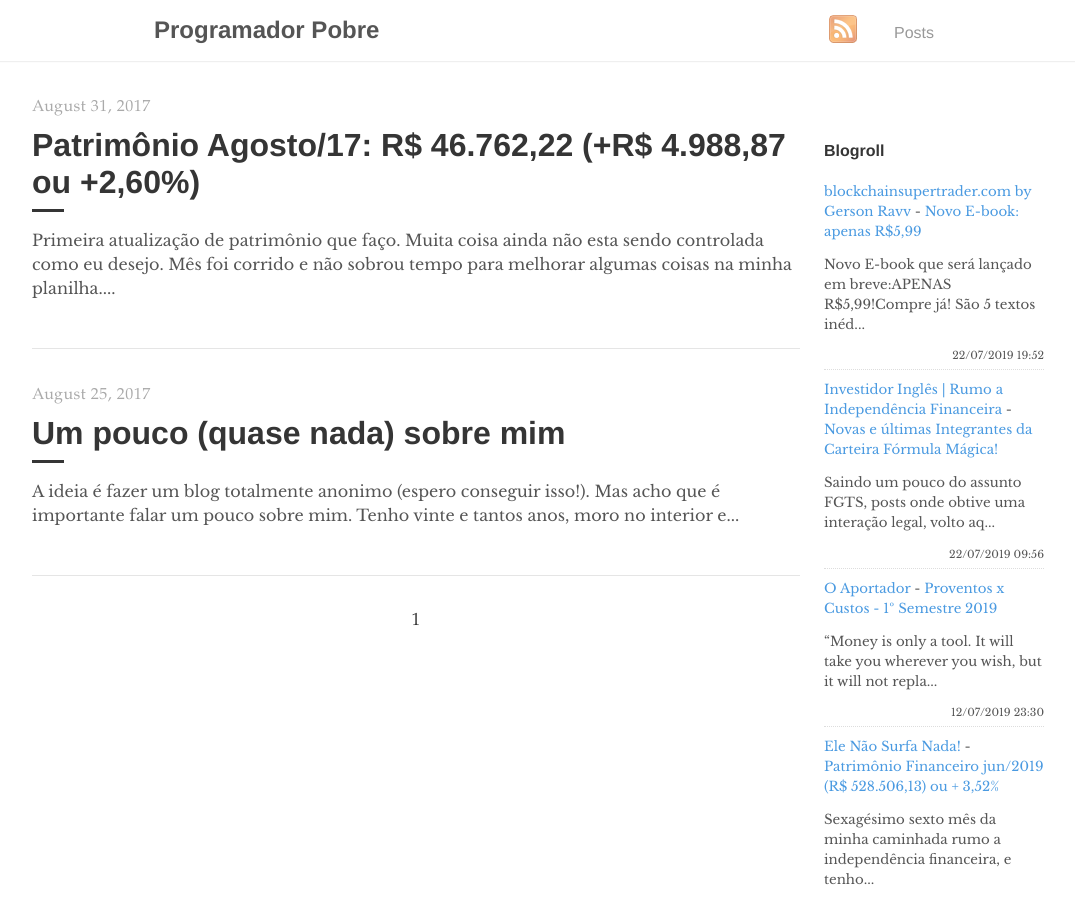
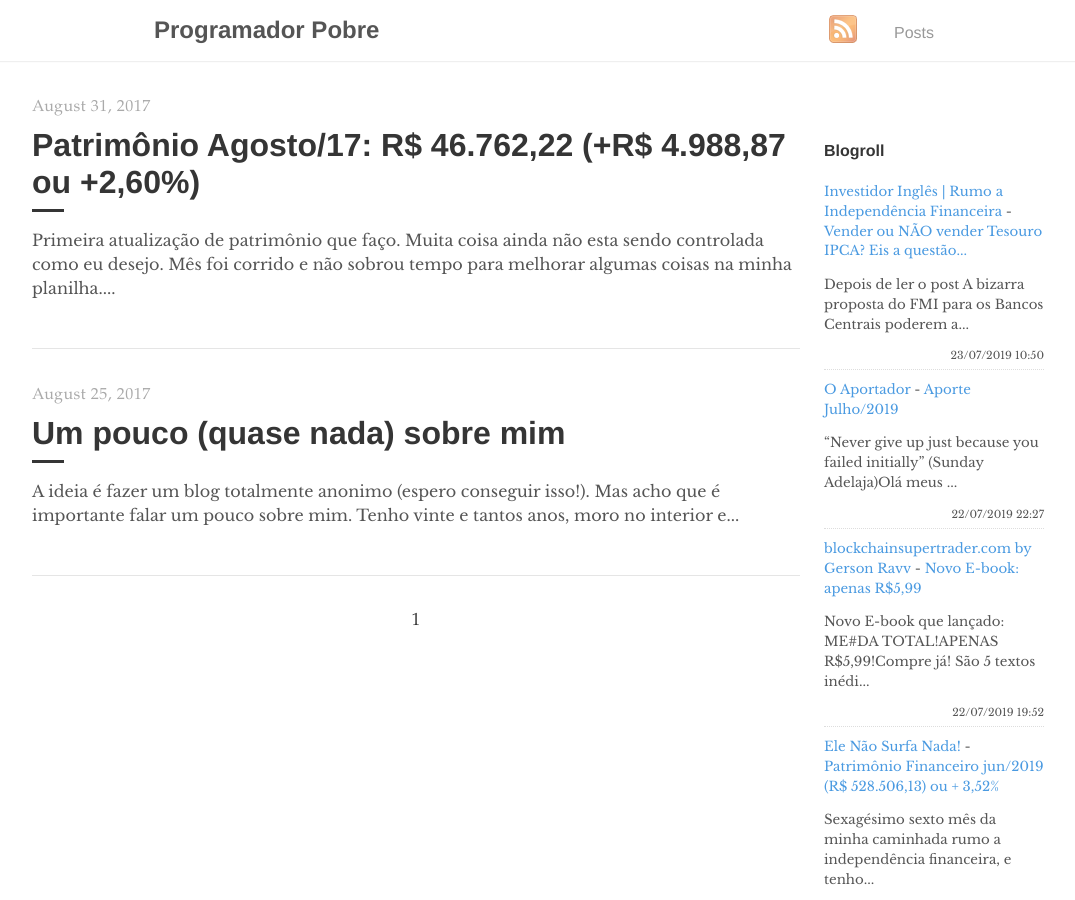
Before and after one commit to programadorpobre/programadorpobre.github.io, a Jekyll site: the page built from index.html, in a window 1280 px wide and 900 px high. Shown: the whole window, without its empty margins (96-1171 px from the left). Built offline with Jekyll 4.4.1, drawn with Linux system fonts in a browser that asks for light colours; the list of posts is cut into pages by our own code; comment, search, counter and statistics services are not loaded.

Commit message:
[ci skip] travis #717

```diff
--- a/_includes/feed-entries.html
+++ b/_includes/feed-entries.html
@@ -1,17 +1,17 @@
+<div class="feed-entry">
+    <a class="feed-entry-site-name" href="https://www.investidoringles.com/">Investidor Inglês | Rumo a Independência Financeira</a> - <a class="feed-entry-title" href="https://www.investidoringles.com/2019/07/hora-vender-tesouro-ipca.html">Vender ou NÃO vender Tesouro IPCA? Eis a questão...</a>
+    <p class="feed-entry-summary">Depois de ler o post A bizarra proposta do FMI para os Bancos Centrais poderem a...</p>
+    <time datetime="2019-07-23T10:50:00.001-03:00">23/07/2019 10:50</time>
+</div>
+<div class="feed-entry">
+    <a class="feed-entry-site-name" href="https://oaportadorfinanceiro.blogspot.com/">O Aportador</a> - <a class="feed-entry-title" href="https://oaportadorfinanceiro.blogspot.com/2019/07/aporte-julho2019.html">Aporte Julho/2019</a>
+    <p class="feed-entry-summary">“Never give up just because you failed initially”&nbsp;(Sunday Adelaja)Olá meus ...</p>
+    <time datetime="2019-07-22T22:27:00.000-03:00">22/07/2019 22:27</time>
+</div>
 <div class="feed-entry">
     <a class="feed-entry-site-name" href="http://www.blockchainsupertrader.com/">blockchainsupertrader.com by Gerson Ravv</a> - <a class="feed-entry-title" href="http://www.blockchainsupertrader.com/2019/07/novo-e-book-apenas-r599.html">Novo E-book: apenas R$5,99</a>
-    <p class="feed-entry-summary">Novo E-book que será lançado em breve:APENAS R$5,99!Compre já! São 5 textos inéd...</p>
+    <p class="feed-entry-summary">Novo E-book que lançado: ME#DA TOTAL!APENAS R$5,99!Compre já! São 5 textos inédi...</p>
     <time datetime="2019-07-22T19:52:00.000-03:00">22/07/2019 19:52</time>
-</div>
-<div class="feed-entry">
-    <a class="feed-entry-site-name" href="https://www.investidoringles.com/">Investidor Inglês | Rumo a Independência Financeira</a> - <a class="feed-entry-title" href="https://www.investidoringles.com/2019/07/novas-e-ultimas-integrantes-da-carteira.html">Novas e últimas Integrantes da Carteira Fórmula Mágica!</a>
-    <p class="feed-entry-summary">Saindo um pouco do assunto FGTS, posts onde obtive uma interação legal, volto aq...</p>
-    <time datetime="2019-07-22T09:56:00.000-03:00">22/07/2019 09:56</time>
-</div>
-<div class="feed-entry">
-    <a class="feed-entry-site-name" href="https://oaportadorfinanceiro.blogspot.com/">O Aportador</a> - <a class="feed-entry-title" href="https://oaportadorfinanceiro.blogspot.com/2019/07/proventos-x-custos-1-semestre-2019.html">Proventos x Custos - 1º Semestre 2019</a>
-    <p class="feed-entry-summary">“Money is only a tool. It will take you wherever you wish, but it will not repla...</p>
-    <time datetime="2019-07-12T23:30:00.000-03:00">12/07/2019 23:30</time>
 </div>
 <div class="feed-entry">
     <a class="feed-entry-site-name" href="https://elenaosurfanada.blogspot.com/">Ele Não Surfa Nada!</a> - <a class="feed-entry-title" href="https://elenaosurfanada.blogspot.com/2019/06/patrimonio-financeiro-jun2019-r.html">Patrimônio Financeiro jun/2019 (R$ 528.506,13) ou + 3,52%</a>
```
